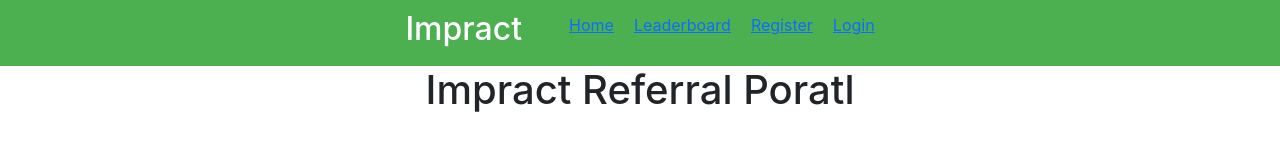
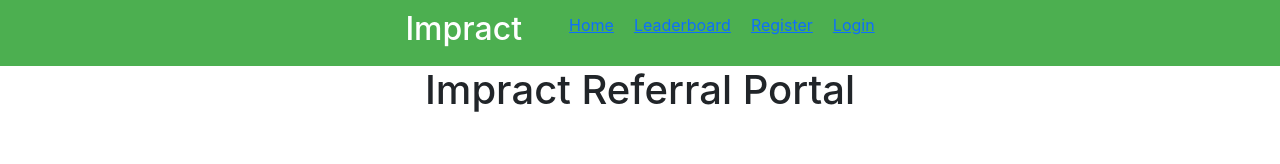
Before and after one commit to Akdev6/frontendImprfct, a React (Create React App) app: page / in a window 1280 px wide. Shown: the top 164 px of the page. Built offline with nearby package versions, Linux system fonts and the light colour scheme.

Commit message:
Update home.js

```diff
--- a/src/home.js
+++ b/src/home.js
@@ -45,7 +45,7 @@ const home=()=>{
         </nav>
         </div>
         <div>
-            <h1>Impract Referral Poratl
+            <h1>Impract Referral Portal
 
             </h1>
         </div>
```
